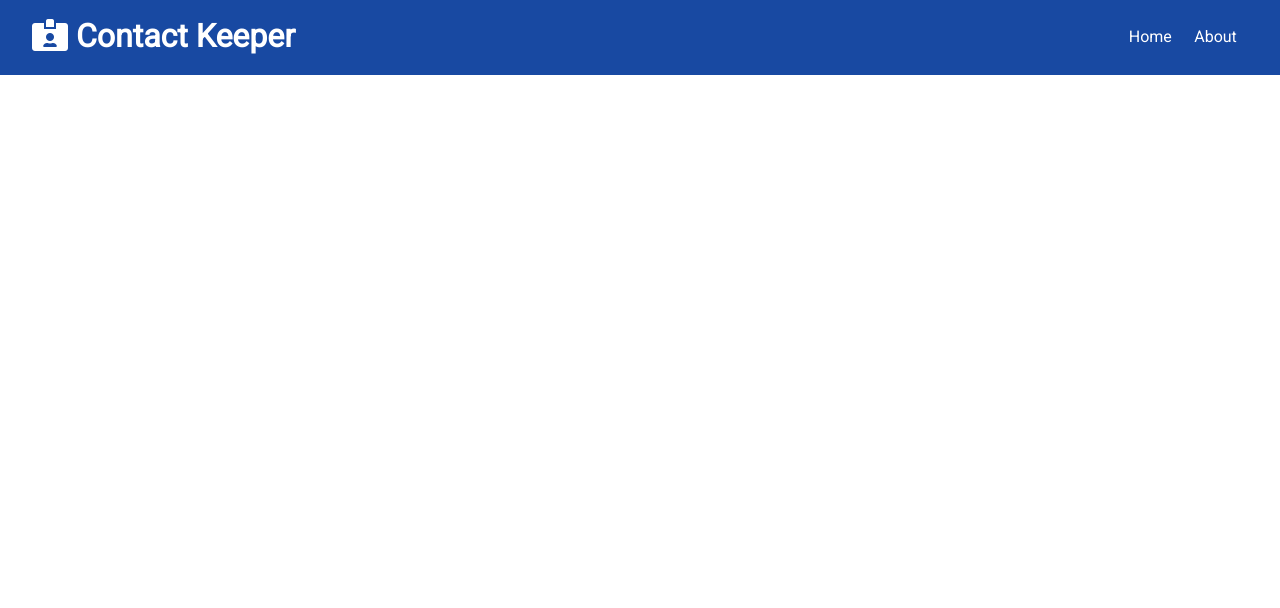
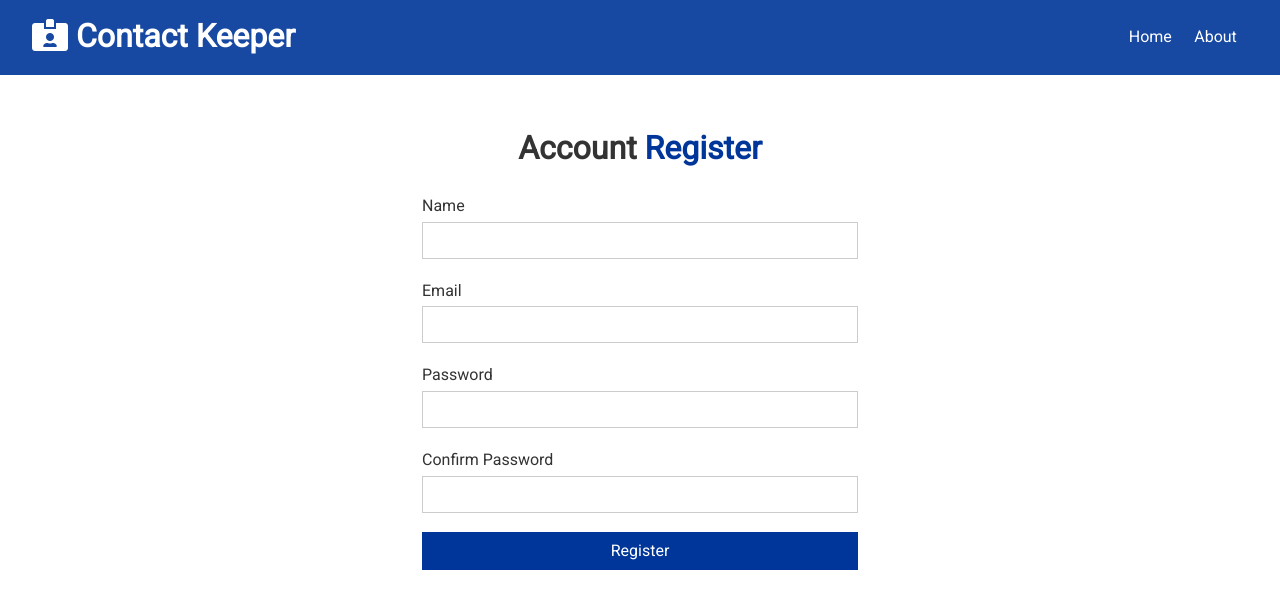
Before and after one commit to found-james/contact-keeper, a React (Create React App) app in the folder client/: page /register in a window 1280 px wide. Shown: the top 608 px of the page. Built offline with nearby package versions, Linux system fonts and the light colour scheme.

Commit message:
create register page

```diff
--- a/client/src/App.js
+++ b/client/src/App.js
@@ -4,7 +4,7 @@ import { Fragment } from "react";
 import Navbar from "./components/layout/Navbar";
 import Home from "./components/pages/Home";
 import About from "./components/pages/About";
-
+import Register from "./components/auth/Register";
 import ContactState from "./components/context/contact/ContactState";
 import AuthState from "./components/context/auth/AuthState";
 
@@ -21,6 +21,7 @@ function App() {
         <Routes>
           <Route path="/" element={<Home />} />
           <Route path ="/about" element={<About />} />
+          <Route path="/register" element={<Register />} />
         </Routes>
       </div>
       </Fragment>
--- /dev/null
+++ b/client/src/components/auth/Register.js
@@ -0,0 +1,50 @@
+import { useState } from "react";
+
+function Register() {
+    const [user, setUser] = useState({
+        name: "",
+        email: "",
+        password: "",
+        password2: ""
+    });
+
+    const { name, email, password, password2 } = user;
+
+    const onChange = e => {
+        setUser({...user, [e.target.name]: e.target.value});
+    }
+
+    const onSubmit = e => {
+        e.preventDefault();
+        console.log("register sbmit");
+    }
+
+    return (
+        <div className="form-container">
+            <h1>
+                Account <span className="text-primary">Register</span>
+            </h1>
+            <form onSubmit={ onSubmit }>
+                <div className="form-group">
+                    <label htmlFor="name">Name</label>
+                    <input type="text" name="name" value={name} onChange={onChange} />
+                </div>
+                <div className="form-group">
+                    <label htmlFor="email">Email</label>
+                    <input type="email" name="email" value={email} onChange={onChange} />
+                </div>
+                <div className="form-group">
+                    <label htmlFor="password">Password</label>
+                    <input type="password" name="password" value={password} onChange={onChange} />
+                </div>
+                <div className="form-group">
+                    <label htmlFor="password">Confirm Password</label>
+                    <input type="password" name="password2" value={password2} onChange={onChange} />
+                </div>
+                <button className="btn btn-primary btn-block">Register</button>
+            </form>
+        </div>
+    );
+};
+
+export default Register;
```
Also changed, not shown: client/src/components/auth/Login.js (added).
